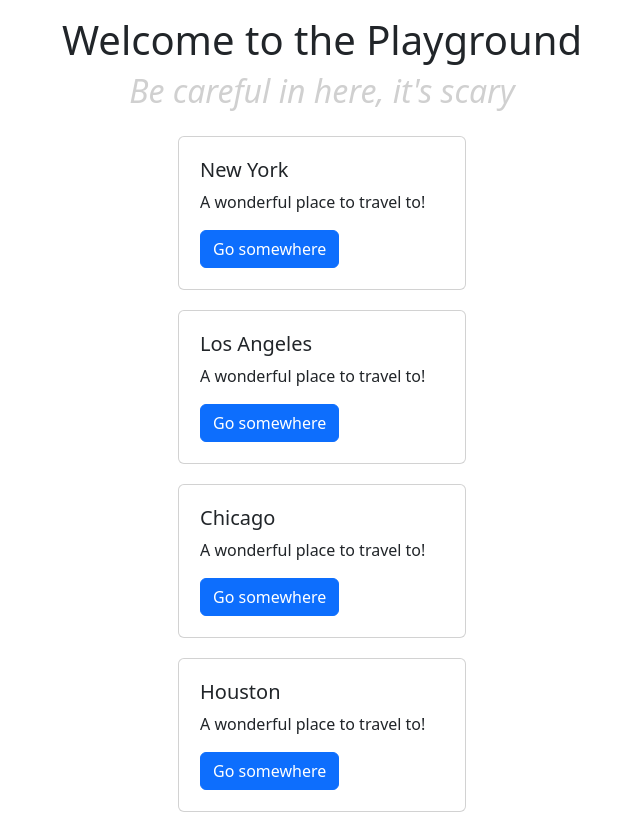
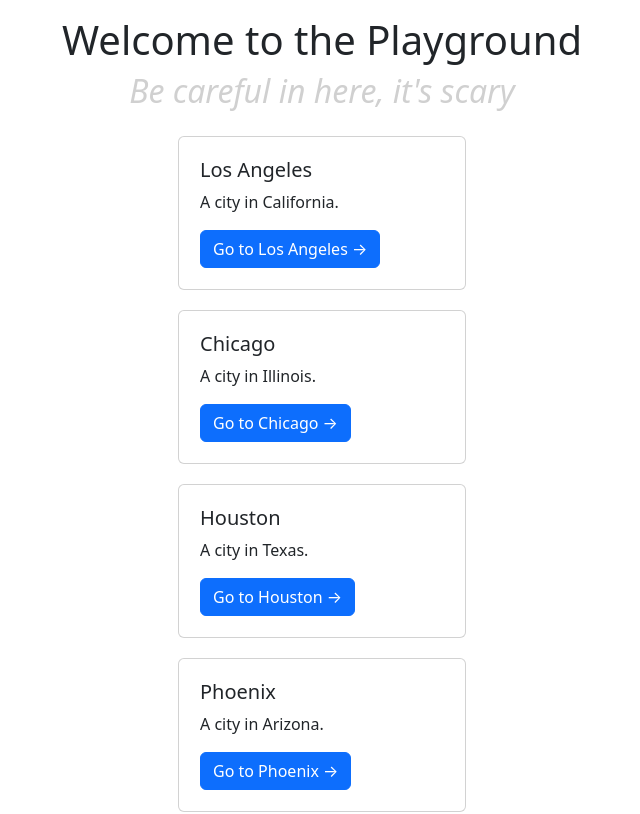
Before and after one commit to TheD4nM4n/react-testing, a React (Vite) app: page / in a window 1280 px wide. Shown: the top 814 px of the page, without its empty margins (318-958 px from the left). Built offline with nearby package versions, Linux system fonts and the light colour scheme.

Commit message:
Place objects and descriptions

```diff
--- a/src/components/CardExample.tsx
+++ b/src/components/CardExample.tsx
@@ -1,6 +1,16 @@
+interface Place {
+    name: string;
+    description: string;
+}
+
 function CardExample() {
 
-    const places = ["New York", "Los Angeles", "Chicago", "Houston", "Phoenix"];
+    const places: Place[] = [
+    { name: "Los Angeles", description: "A city in California." },
+    { name: "Chicago", description: "A city in Illinois." },
+    { name: "Houston", description: "A city in Texas." },
+    { name: "Phoenix", description: "A city in Arizona." }
+    ];
 
   return (
     <>
@@ -12,11 +22,11 @@ function CardExample() {
             key={index}>
 
             <div className="card-body">
-                <h5 className="card-title">{place}</h5>
+                <h5 className="card-title">{place.name}</h5>
                 <p className="card-text">
-                    A wonderful place to travel to!
+                    {place.description}
                 </p>
-            <a href="#" className="btn btn-primary">Go somewhere</a>
+            <a href="https://google.com" className="btn btn-primary">Go to {place.name} →</a>
             </div>
         </div>))}
     </>
```
